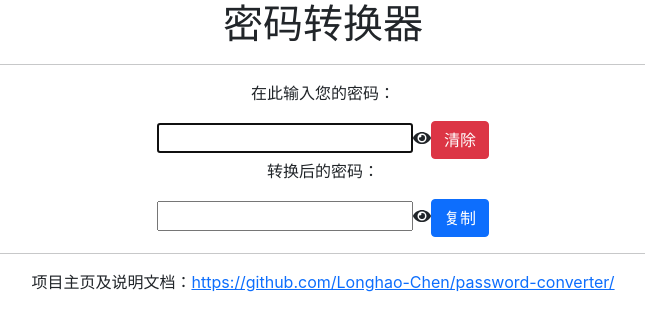
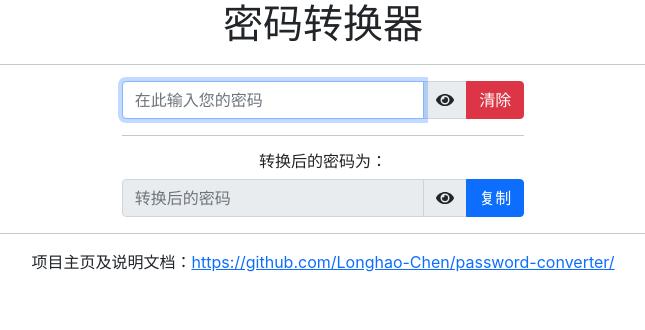
Before and after one commit to Longhao-Chen/password-converter, a React (Create React App) app: page / in a window 1280 px wide. Shown: the top 330 px of the page, without its empty margins (317-962 px from the left). Built offline with nearby package versions, Linux system fonts and the light colour scheme.

Commit message:
改进用户界面

```diff
--- a/src/App.js
+++ b/src/App.js
@@ -1,7 +1,7 @@
 import './App.css';
 import React from 'react';
 import { CopyToClipboard } from 'react-copy-to-clipboard';
-import { Button } from 'react-bootstrap';
+import { Button, InputGroup } from 'react-bootstrap';
 import { FontAwesomeIcon } from '@fortawesome/react-fontawesome'
 import { faEye, faEyeSlash } from '@fortawesome/free-solid-svg-icons'
 import Password from './Password';
@@ -35,26 +35,44 @@ class Main extends React.Component {
 	}
 
 	render() {
-		return <div>
-			<p>在此输入您的密码：</p>
-			<input autoFocus="autofocus" type={this.state.showInput?"text":"password"} value={this.state.value} onChange={this.handleChange} ref={this.inputRef} />
+		return <div className="container col-11 col-md-6 col-lg-5 col-xl-4">
+			<InputGroup>
+				<input placeholder="在此输入您的密码"
+					autoFocus="autofocus"
+					className="form-control"
+					type={this.state.showInput ? "text" : "password"}
+					value={this.state.value}
+					onChange={this.handleChange}
+					ref={this.inputRef} />
+				<span className="input-group-text">
 					<FontAwesomeIcon onClick={
-				() => this.setState({ showInput: true ^ this.state.showInput })
-			} icon={this.state.showInput?faEyeSlash:faEye} />
+						() => {
+							this.setState({ showInput: true ^ this.state.showInput });
+							this.inputRef.current.focus();
+						}
+					} icon={this.state.showInput ? faEyeSlash : faEye} />
+				</span>
+				<Button variant="danger" onClick={this.cleanPassword}>清除</Button>
+			</InputGroup>
+			<hr />
 
-			<Button variant="danger" onClick={this.cleanPassword}>清除</Button>
-			<br />
-
-			<p>转换后的密码：</p>
-			<input readOnly="readonly" type={this.state.showOutput?"text":"password"} value={this.state.password} />
+			<h6>转换后的密码为：</h6>
+			<InputGroup>
+				<input placeholder="转换后的密码"
+					readOnly="readonly"
+					className="form-control"
+					type={this.state.showOutput ? "text" : "password"}
+					value={this.state.password} />
+				<span className="input-group-text">
 					<FontAwesomeIcon onClick={
 						() => this.setState({ showOutput: true ^ this.state.showOutput })
-			} icon={this.state.showOutput?faEyeSlash:faEye} />
-
+					} icon={this.state.showOutput ? faEyeSlash : faEye} />
+				</span>
 				<CopyToClipboard text={this.state.password}
 					onCopy={() => this.setState({ copied: true })}>
 					<Button>{this.state.copied ? "已复制" : "复制"}</Button>
 				</CopyToClipboard>
+			</InputGroup>
 		</div>;
 	}
 }
```
Lines whose indentation alone changed are shown as unchanged.
